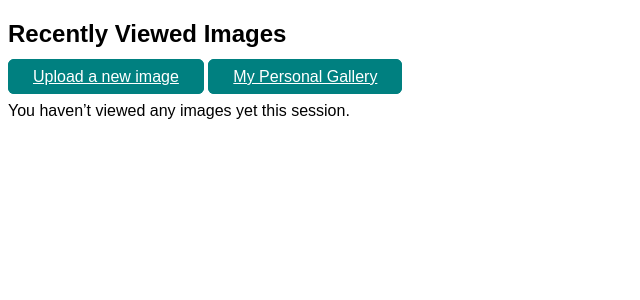
After one commit to Conner-Houser/CS3620_Gallery, a Django app: page /history/ in a window 1280 px wide. The commit adds this page. Shown: the top 300 px of the page, without its empty margins (0-640 px from the left). Run offline with Django 5.2, Linux system fonts and the light colour scheme.

Commit message:
added Detail View Page and History View Page

```diff
--- a/gallery/models.py
+++ b/gallery/models.py
@@ -4,3 +4,4 @@ from django.db import models
 class Image(models.Model):
     image = models.ImageField(upload_to="images/")
     session_key = models.CharField(max_length=40, blank=True, null=True)
+    tags = models.CharField(max_length=100, blank=True, help_text="Add tags separated by commas")
--- /dev/null
+++ b/gallery/templates/gallery/view_history.html
@@ -0,0 +1,44 @@
+{% load static %}
+
+<!DOCTYPE html>
+<html lang="en">
+<head>
+    <meta charset="UTF-8">
+    <meta name="viewport" content="width=device-width, initial-scale=1.0">
+    <title>Image List</title>
+    <link rel="stylesheet" href="{% static "gallery/styles.css" %}">
+</head>
+
+<body>
+<h2>Recently Viewed Images</h2>
+
+<a href="{% url 'image_upload' %}">Upload a new image</a>
+<a href="{% url 'personal_gallery' %}">My Personal Gallery</a>
+
+{% if images %}
+  <ul>
+    {% for image in images %}
+      <li>
+
+          <img src="{{ image.image.url }}" width="150">
+
+      </li>
+
+      {% if image.tags %}
+        <p><strong>Tags:</strong> {{ image.tags }}</p>
+      {% else %}
+        <p><em>No tags</em></p>
+      {% endif %}
+
+      {% if image.id %}
+        <a href="{% url 'image_detail' image.id %}">
+          <button type="button">View Details</button>
+        </a>
+      {% endif %}
+    {% endfor %}
+  </ul>
+{% else %}
+  <p>You haven’t viewed any images yet this session.</p>
+{% endif %}
+</body>
+</html>
--- a/gallery/urls.py
+++ b/gallery/urls.py
@@ -6,4 +6,7 @@ urlpatterns = [
     path("", views.ImageListView.as_view(), name="image_list"),
     path('upload/', views.UploadImageView.as_view(), name="image_upload"),
     path("my-gallery/", views.PersonalGalleryView.as_view(), name="personal_gallery"),
+    path("image/<int:pk>/", views.ImageDetailView.as_view(), name="image_detail"),
+    path("history/", views.ViewHistoryView.as_view(), name="view_history"),
+
 ]
--- a/gallery/views.py
+++ b/gallery/views.py
@@ -3,6 +3,7 @@ from django.views import View
 from django.http import HttpResponseRedirect
 from django.views.generic.edit import CreateView
 from django.views.generic import ListView
+from django.views.generic import DetailView
 
 from .forms import ImageForm
 from .models import Image
@@ -11,7 +12,7 @@ from .models import Image
 class UploadImageView(CreateView):
     template_name = "gallery/upload_image.html"
     model = Image
-    fields = ["image"]
+    fields = ["image", "tags"]
     success_url = "/my-gallery/"
 
     def form_valid(self, form):
@@ -29,7 +30,12 @@ class ImageListView(ListView):
     def get_queryset(self):
         if not self.request.session.session_key:
             self.request.session.create()
-        return super().get_queryset()
+
+        queryset = super().get_queryset()
+        tag = self.request.GET.get("tag")
+        if tag:
+            queryset = queryset.filter(tags__icontains=tag)
+        return queryset
 
 class PersonalGalleryView(ListView):
     model = Image
@@ -39,5 +45,42 @@ class PersonalGalleryView(ListView):
     def get_queryset(self):
         if not self.request.session.session_key:
             self.request.session.create()
-        # Only show images uploaded in this session
-        return Image.objects.filter(session_key=self.request.session.session_key)
+
+        queryset = Image.objects.filter(session_key=self.request.session.session_key)
+
+        tag = self.request.GET.get("tag")
+        if tag:
+            queryset = queryset.filter(tags__icontains=tag)
+        return queryset
+
+
+class ImageDetailView(DetailView):
+    model = Image
+    template_name = "gallery/image_detail.html"
+    context_object_name = "image"
+
+    def get(self, request, *args, **kwargs):
+        response = super().get(request, *args, **kwargs)
+
+        if not request.session.session_key:
+            request.session.create()
+
+        image_id = str(self.object.id)
+
+        viewed = request.session.get("viewed_images", [])
+
+        if image_id not in viewed:
+            viewed.append(image_id)
+
+        request.session["viewed_images"] = viewed
+
+        return response
+
+class ViewHistoryView(ListView):
+    model = Image
+    template_name = "gallery/view_history.html"
+    context_object_name = "images"
+
+    def get_queryset(self):
+        viewed_ids = self.request.session.get("viewed_images", [])
+        return Image.objects.filter(id__in=viewed_ids)
```
Also changed, not shown: gallery/templates/gallery/Image_list.html (+23 -0 lines), gallery/templates/gallery/image_detail.html (added, +9 -0 lines), gallery/templates/gallery/personal_gallery.html (+22 -1 lines), db.sqlite3, gallery/migrations/0003_image_tags_alter_image_image.py (added), uploads/images/Gon_hxh_kuvagX0.jpg (added), uploads/images/bdaf11ddffff6efd30ef6c7138d0cd74.jpg (added), uploads/images/hqdefault_mu4SiER.jpg (added).
